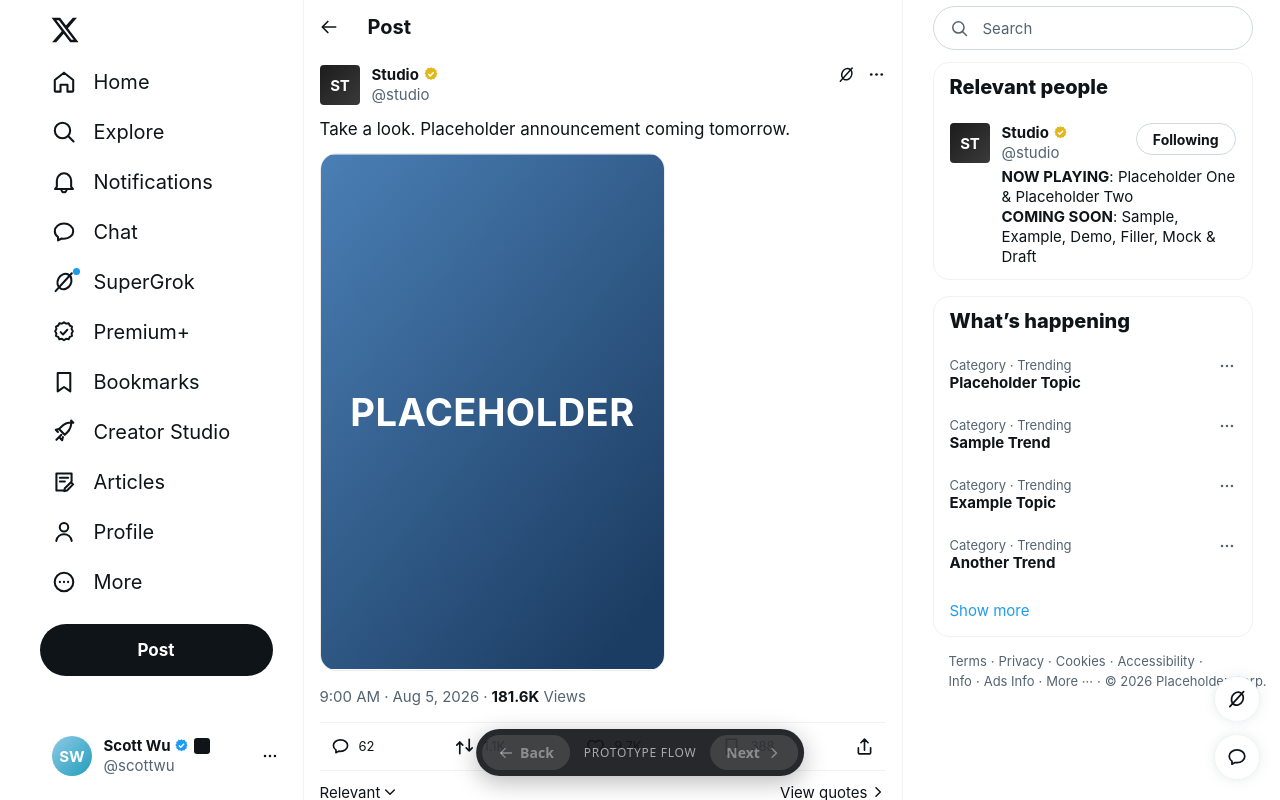
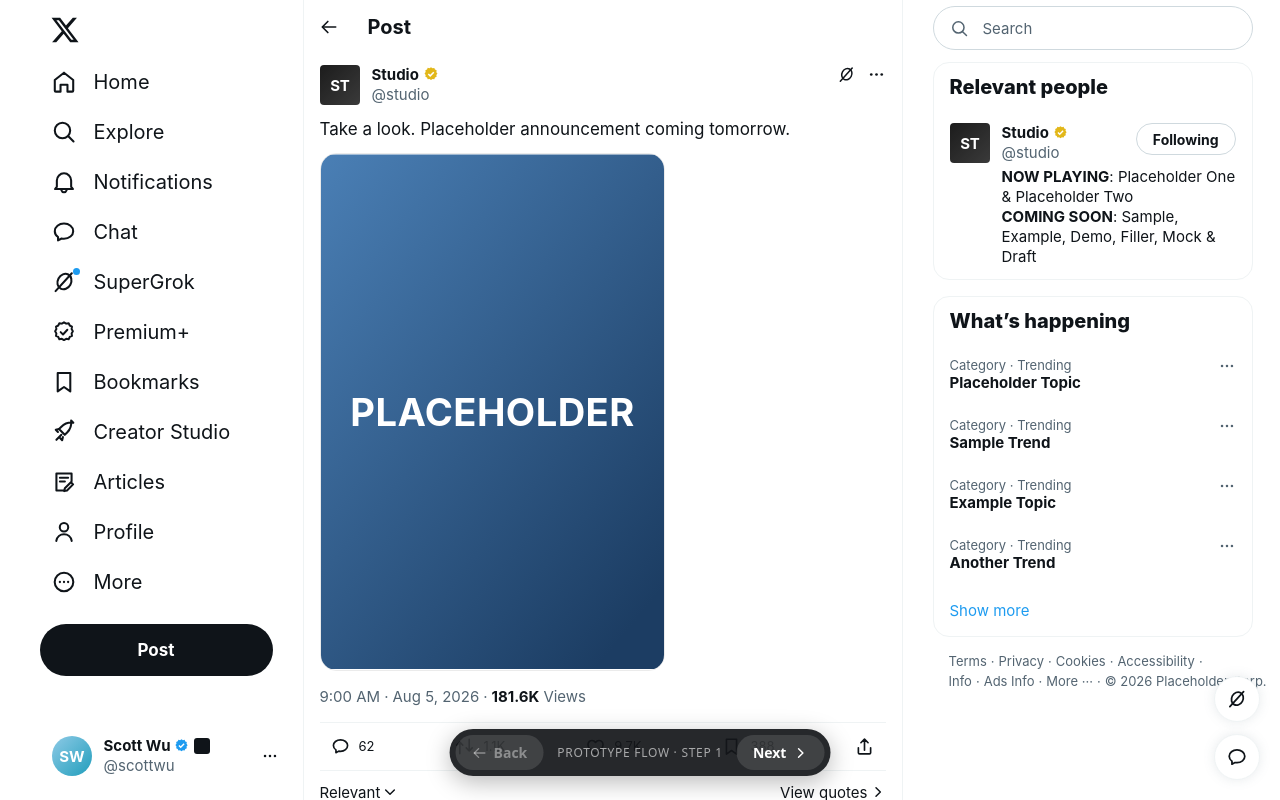
Before and after one commit to COG-GTM/otterchat, a React (Vite) app: page / in a window 1280 px wide. Shown: the top 800 px of the page. Built offline with nearby package versions, Linux system fonts and the light colour scheme.

Commit message:
bug: derive prototype toolbar step from history.state so browser back/forward stay in sync
Co-Authored-By: derek.wu <derekwu35@gmail.com>

```diff
--- a/src/components/PrototypeToolbar.tsx
+++ b/src/components/PrototypeToolbar.tsx
@@ -1,34 +1,47 @@
-import { useEffect, useRef, useState } from 'react'
+import { useEffect, useState } from 'react'
 import { BackArrowIcon, ChevronRightIcon } from './Icons'
 
 type Props = {
   label?: string
 }
 
+type FlowState = { protoStep?: number }
+
+function readStep(): number {
+  const state = window.history.state as FlowState | null
+  return typeof state?.protoStep === 'number' ? state.protoStep : 0
+}
+
 export function PrototypeToolbar({ label = 'Prototype flow' }: Props) {
-  const [nav, setNav] = useState({ step: 0, steps: 0 })
-  const programmatic = useRef(false)
+  const [step, setStep] = useState(0)
+  const [maxStep, setMaxStep] = useState(0)
 
   useEffect(() => {
-    function onHashChange() {
-      if (programmatic.current) {
-        programmatic.current = false
-        return
-      }
-      setNav(({ step }) => ({ step: step + 1, steps: step + 1 }))
+    const state = window.history.state as FlowState | null
+    if (typeof state?.protoStep !== 'number') {
+      window.history.replaceState({ ...state, protoStep: 0 }, '')
     }
-    window.addEventListener('hashchange', onHashChange)
-    return () => window.removeEventListener('hashchange', onHashChange)
+
+    function syncFromHistory() {
+      const current = readStep()
+      setStep(current)
+      setMaxStep((max) => Math.max(max, current))
+    }
+    syncFromHistory()
+
+    window.addEventListener('popstate', syncFromHistory)
+    return () => window.removeEventListener('popstate', syncFromHistory)
   }, [])
 
-  function go(delta: number) {
-    programmatic.current = true
-    setNav((current) => ({ ...current, step: current.step + delta }))
-    if (delta < 0) {
-      window.history.back()
-    } else {
+  function goNext() {
+    if (step < maxStep) {
       window.history.forward()
+      return
     }
+    const target = step + 1
+    window.history.pushState({ protoStep: target }, '')
+    setStep(target)
+    setMaxStep(target)
   }
 
   return (
@@ -36,19 +49,16 @@ export function PrototypeToolbar({ label = 'Prototype flow' }: Props) {
       <button
         className="prototype-toolbar__button"
         type="button"
-        disabled={nav.step === 0}
-        onClick={() => go(-1)}
+        disabled={step === 0}
+        onClick={() => window.history.back()}
       >
         <BackArrowIcon size={16} />
         Back
       </button>
-      <span className="prototype-toolbar__label">{label}</span>
-      <button
-        className="prototype-toolbar__button"
-        type="button"
-        disabled={nav.step === nav.steps}
-        onClick={() => go(1)}
-      >
+      <span className="prototype-toolbar__label">
+        {label} · Step {step + 1}
+      </span>
+      <button className="prototype-toolbar__button" type="button" onClick={goNext}>
         Next
         <ChevronRightIcon size={16} />
       </button>
```
Also changed, not shown: 1 other file (tests, documents, lock files or other folders).
